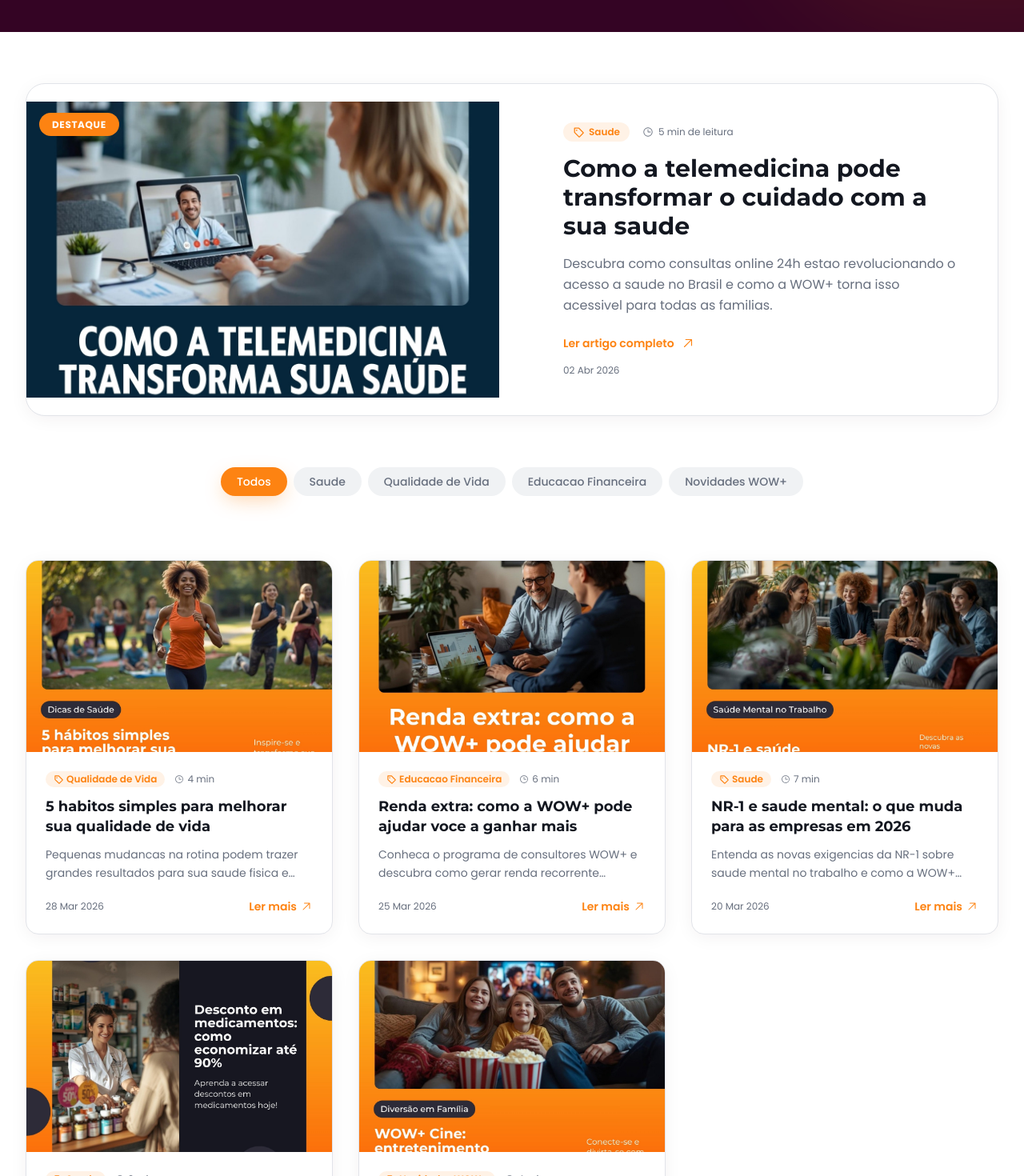
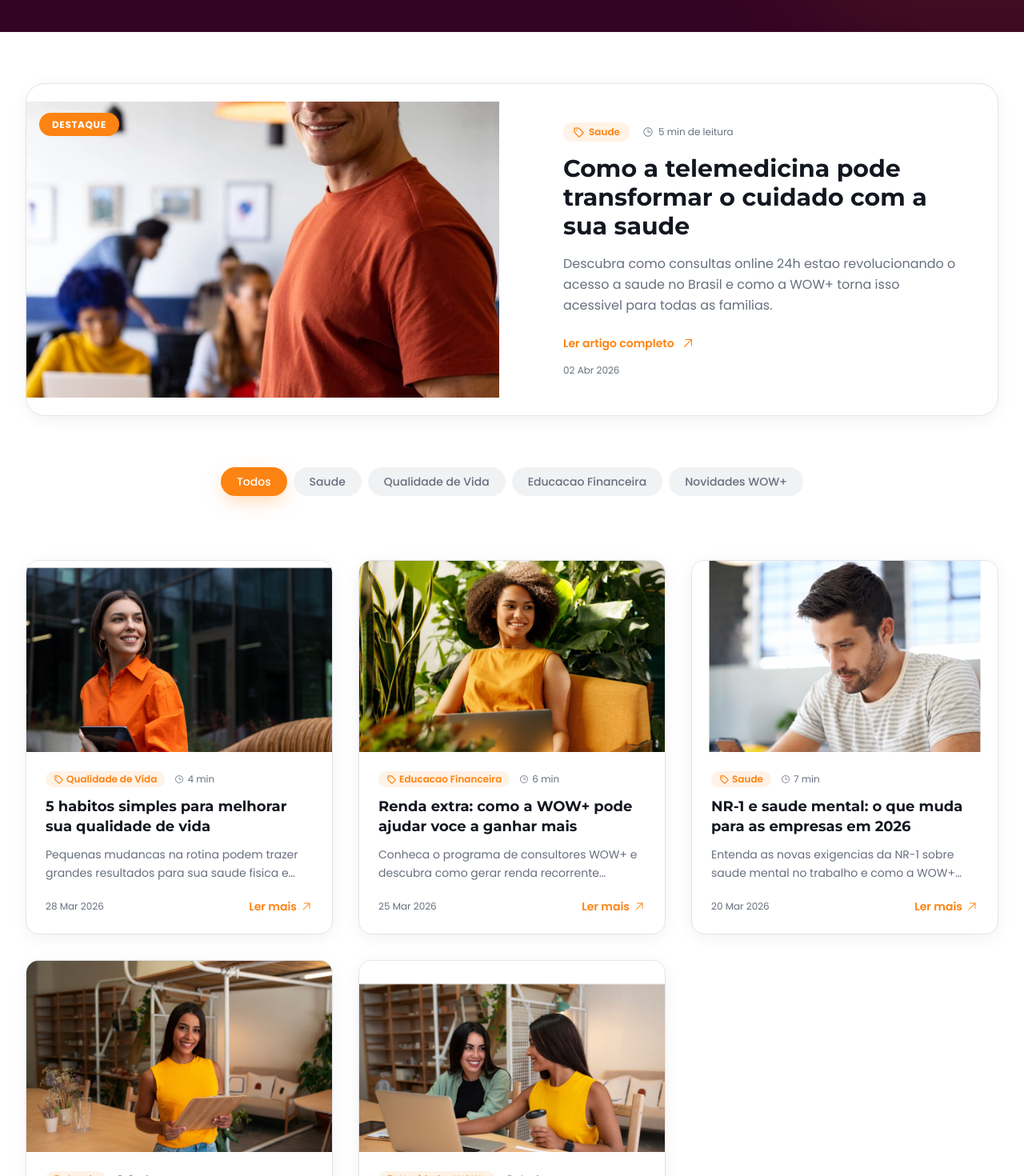
Before and after one commit to jorguzz-fer/onlyprenuss, a React (Vite) app: page /blog in a window 1280 px wide. Shown: the part 480-1950 px from the top of the page at 80% size. Built offline with nearby package versions, Linux system fonts and the light colour scheme; the HTML template or start-up script is replaced by a standard one.

Commit message:
fix: volta imagens originais do blog e ajusta aspect-ratio
Remove capas geradas pelo Canva (com textos/elementos) e restaura
fotos originais limpas. Ajusta aspect-ratio da imagem interna de 21/9
para 16/9 para melhor encaixe.

Co-Authored-By: Claude Opus 4.6 <noreply@anthropic.com>

```diff
--- a/src/pages/Blog.tsx
+++ b/src/pages/Blog.tsx
@@ -26,7 +26,7 @@ const posts = [
     category: "Saude",
     date: "02 Abr 2026",
     readTime: "5 min",
-    image: "/images/blog/telemedicina.jpg",
+    image: "/images/5.webp",
     featured: true,
   },
   {
@@ -37,7 +37,7 @@ const posts = [
     category: "Qualidade de Vida",
     date: "28 Mar 2026",
     readTime: "4 min",
-    image: "/images/blog/qualidade-vida.jpg",
+    image: "/images/7.jpg",
     featured: false,
   },
   {
@@ -48,7 +48,7 @@ const posts = [
     category: "Educacao Financeira",
     date: "25 Mar 2026",
     readTime: "6 min",
-    image: "/images/blog/renda-extra.jpg",
+    image: "/images/4.jpg",
     featured: false,
   },
   {
@@ -59,7 +59,7 @@ const posts = [
     category: "Saude",
     date: "20 Mar 2026",
     readTime: "7 min",
-    image: "/images/blog/nr1-saude-mental.jpg",
+    image: "/images/12.jpg",
     featured: false,
   },
   {
@@ -70,7 +70,7 @@ const posts = [
     category: "Saude",
     date: "15 Mar 2026",
     readTime: "3 min",
-    image: "/images/blog/desconto-medicamentos.jpg",
+    image: "/images/14.jpg",
     featured: false,
   },
   {
@@ -81,7 +81,7 @@ const posts = [
     category: "Novidades WOW+",
     date: "10 Mar 2026",
     readTime: "4 min",
-    image: "/images/blog/wow-cine.jpg",
+    image: "/images/8.jpg",
     featured: false,
   },
 ];
--- a/src/pages/BlogPost.tsx
+++ b/src/pages/BlogPost.tsx
@@ -26,7 +26,7 @@ const allPosts = [
     date: "02 Abr 2026",
     readTime: "5 min",
     author: "Equipe WOW+",
-    image: "/images/blog/telemedicina.jpg",
+    image: "/images/5.webp",
     content: [
       {
         type: "paragraph",
@@ -94,7 +94,7 @@ const allPosts = [
     date: "28 Mar 2026",
     readTime: "4 min",
     author: "Equipe WOW+",
-    image: "/images/blog/qualidade-vida.jpg",
+    image: "/images/7.jpg",
     content: [
       {
         type: "paragraph",
@@ -155,7 +155,7 @@ const allPosts = [
     date: "25 Mar 2026",
     readTime: "6 min",
     author: "Equipe WOW+",
-    image: "/images/blog/renda-extra.jpg",
+    image: "/images/4.jpg",
     content: [
       {
         type: "paragraph",
@@ -210,7 +210,7 @@ const allPosts = [
     date: "20 Mar 2026",
     readTime: "7 min",
     author: "Equipe WOW+",
-    image: "/images/blog/nr1-saude-mental.jpg",
+    image: "/images/12.jpg",
     content: [
       {
         type: "paragraph",
@@ -260,7 +260,7 @@ const allPosts = [
     date: "15 Mar 2026",
     readTime: "3 min",
     author: "Equipe WOW+",
-    image: "/images/blog/desconto-medicamentos.jpg",
+    image: "/images/14.jpg",
     content: [
       {
         type: "paragraph",
@@ -302,7 +302,7 @@ const allPosts = [
     date: "10 Mar 2026",
     readTime: "4 min",
     author: "Equipe WOW+",
-    image: "/images/blog/wow-cine.jpg",
+    image: "/images/8.jpg",
     content: [
       {
         type: "paragraph",
@@ -438,7 +438,7 @@ const BlogPost = () => {
           <img
             src={post.image}
             alt={post.title}
-            className="w-full aspect-[21/9] object-cover"
+            className="w-full aspect-[16/9] object-cover"
           />
         </motion.div>
       </div>
```
